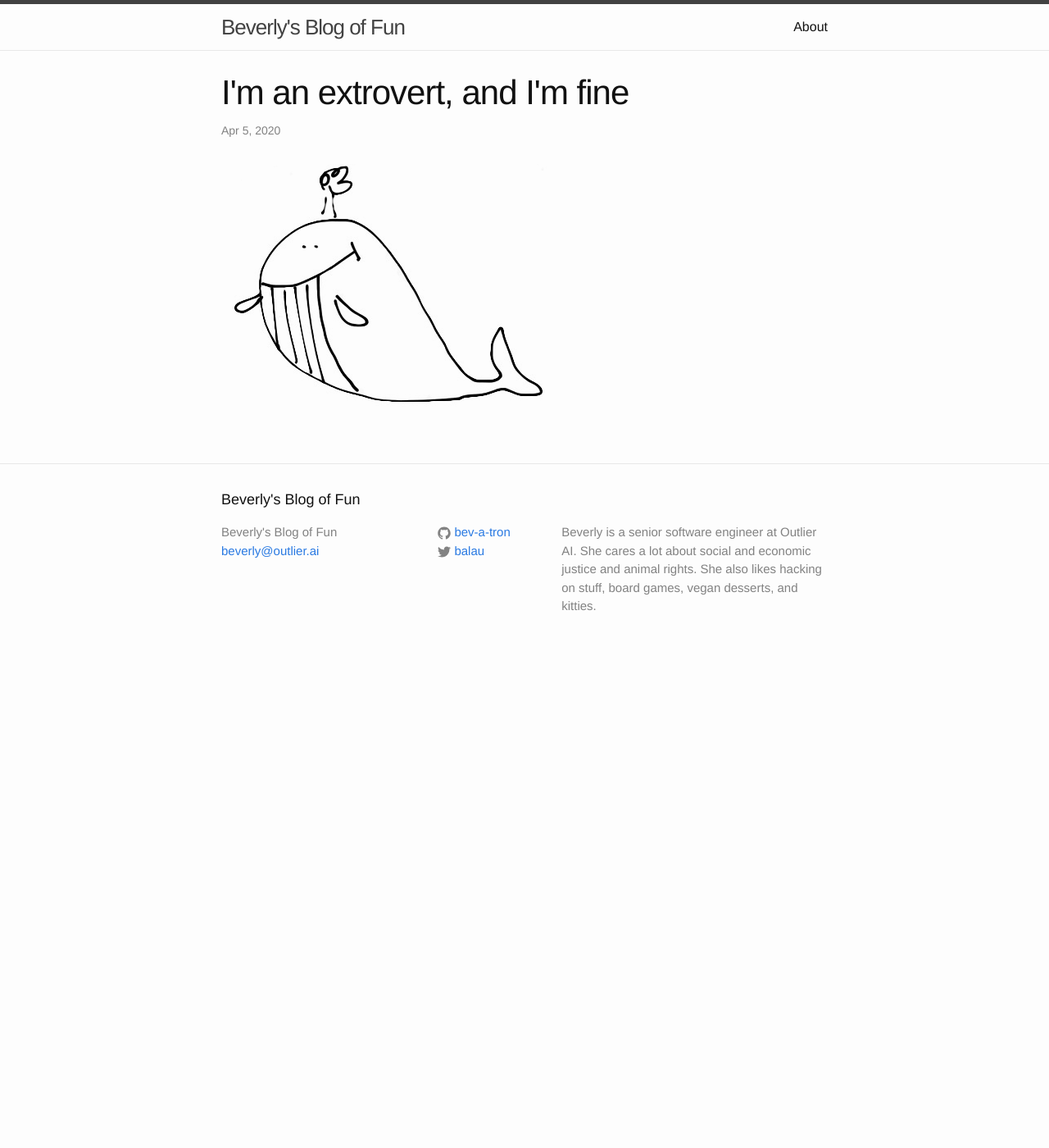
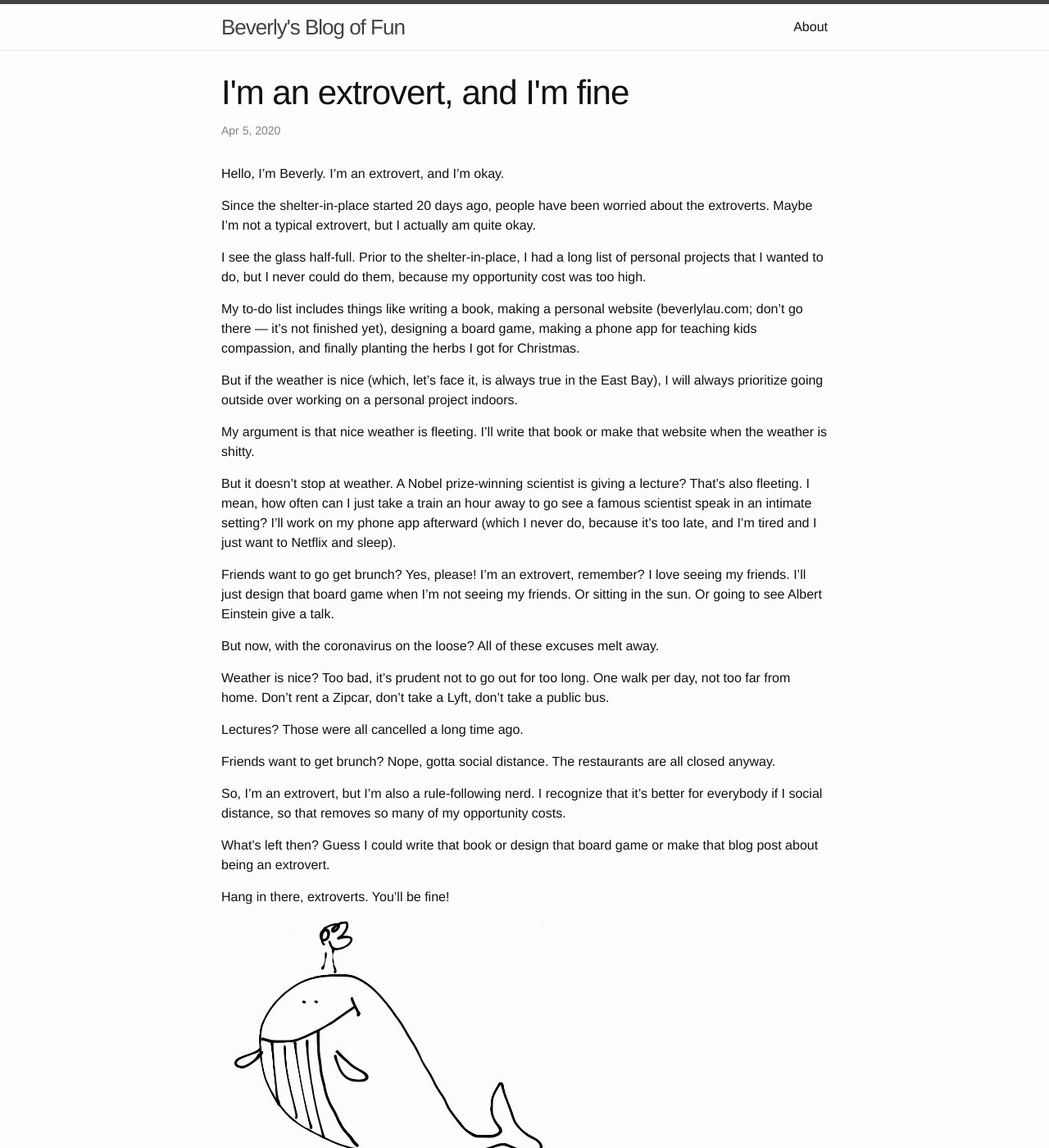
Before and after one commit to bev-a-tron/bev-a-tron.github.io, a Jekyll site: the page built from _posts/2020-04-05-extrovert.markdown, in a window 1280 px wide and 1400 px high. Shown: the whole window at 82% size. Built offline with Jekyll 4.4.1, drawn with Linux system fonts in a browser that asks for light colours.

Commit message:
Add post being an extrovert

```diff
--- a/_posts/2020-04-05-extrovert.markdown
+++ b/_posts/2020-04-05-extrovert.markdown
@@ -2,8 +2,38 @@
 layout: post
 title:  "I'm an extrovert, and I'm fine"
 date:   2020-04-05 12:34:56
-categories: wisdom
+categories: wisdom, covid-19, coronavirus, shelter-in-place, extrovert, reflection
 ---
+
+Hello, I'm Beverly. I'm an extrovert, and I'm okay.
+
+Since the shelter-in-place started 20 days ago, people have been worried about the extroverts. Maybe I'm not a typical extrovert, but I actually am quite okay.
+
+I see the glass half-full. Prior to the shelter-in-place, I had a long list of personal projects that I wanted to do, but I never could do them, because my opportunity cost was too high.
+
+My to-do list includes things like writing a book, making a personal website (beverlylau.com; don't go there --- it's not finished yet), designing a board game, making a phone app for teaching kids compassion, and finally planting the herbs I got for Christmas.
+
+But if the weather is nice (which, let's face it, is always true in the East Bay), I will always prioritize going outside over working on a personal project indoors.
+
+My argument is that nice weather is fleeting. I'll write that book or make that website when the weather is shitty.
+
+But it doesn't stop at weather. A Nobel prize-winning scientist is giving a lecture? That's also fleeting. I mean, how often can I just take a train an hour away to go see a famous scientist speak in an intimate setting? I'll work on my phone app afterward (which I never do, because it's too late, and I'm tired and I just want to Netflix and sleep).
+
+Friends want to go get brunch? Yes, please! I'm an extrovert, remember? I love seeing my friends. I'll just design that board game when I'm not seeing my friends. Or sitting in the sun. Or going to see Albert Einstein give a talk.
+
+But now, with the coronavirus on the loose? All of these excuses melt away.
+
+Weather is nice? Too bad, it's prudent not to go out for too long. One walk per day, not too far from home. Don't rent a Zipcar, don't take a Lyft, don't take a public bus.
+
+Lectures? Those were all cancelled a long time ago.
+
+Friends want to get brunch? Nope, gotta social distance. The restaurants are all closed anyway.
+
+So, I'm an extrovert, but I'm also a rule-following nerd. I recognize that it's better for everybody if I social distance, so that removes so many of my opportunity costs.
+
+What's left then? Guess I could write that book or design that board game or make that blog post about being an extrovert.
+
+Hang in there, extroverts. You'll be fine!
 
 
 ![Signature]({{site.url}}/assets/clear_whale.png)
```
